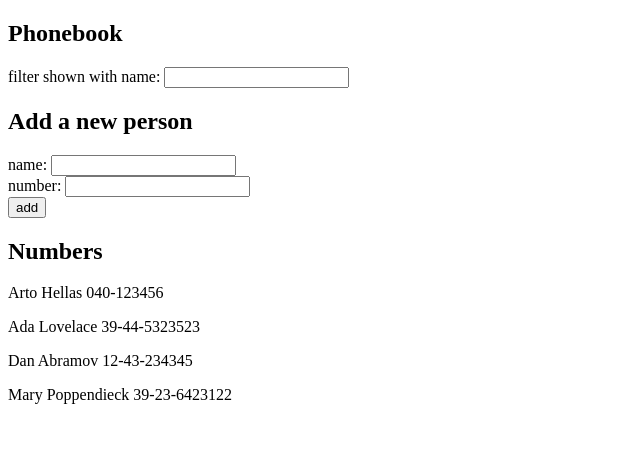
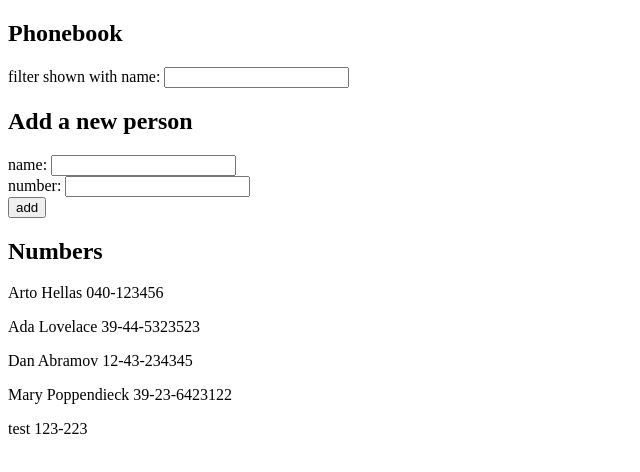
Before and after one commit to Phoebe-oasis/fullstackopen_exercises, a React (Vite) app in the folder part2/phonebook/: page / in a window 1280 px wide. Shown: the top 472 px of the page, without its empty margins (0-640 px from the left). Built offline with nearby package versions, Linux system fonts and the light colour scheme; data requests are answered from the project's data file.

Commit message:
finish exercise 2.12

```diff
--- a/part2/phonebook/db.json
+++ b/part2/phonebook/db.json
@@ -1,5 +1,5 @@
 {
-  "persons":[
+  "persons": [
     {
       "name": "Arto Hellas",
       "number": "040-123456",
@@ -19,6 +19,11 @@
       "name": "Mary Poppendieck",
       "number": "39-23-6423122",
       "id": "4"
+    },
+    {
+      "id": 5,
+      "name": "test",
+      "number": "123-223"
     }
   ]
 }
--- a/part2/phonebook/src/App.jsx
+++ b/part2/phonebook/src/App.jsx
@@ -107,9 +107,14 @@
     })
 
     if(flag === 0){
-      setPersons(persons.concat({name: newName, number: newNumber, id: persons.length + 1}))
-      setNewName('')
-      setNewNumber('')
+      const newPerson = {name: newName, number: newNumber, id: persons.length + 1}
+      axios
+        .post(`http://localhost:3001/persons`,newPerson)
+        .then(response => {
+          setPersons(persons.concat(response.data))
+          setNewName('')
+          setNewNumber('')
+        })
     }
   }
 
```
